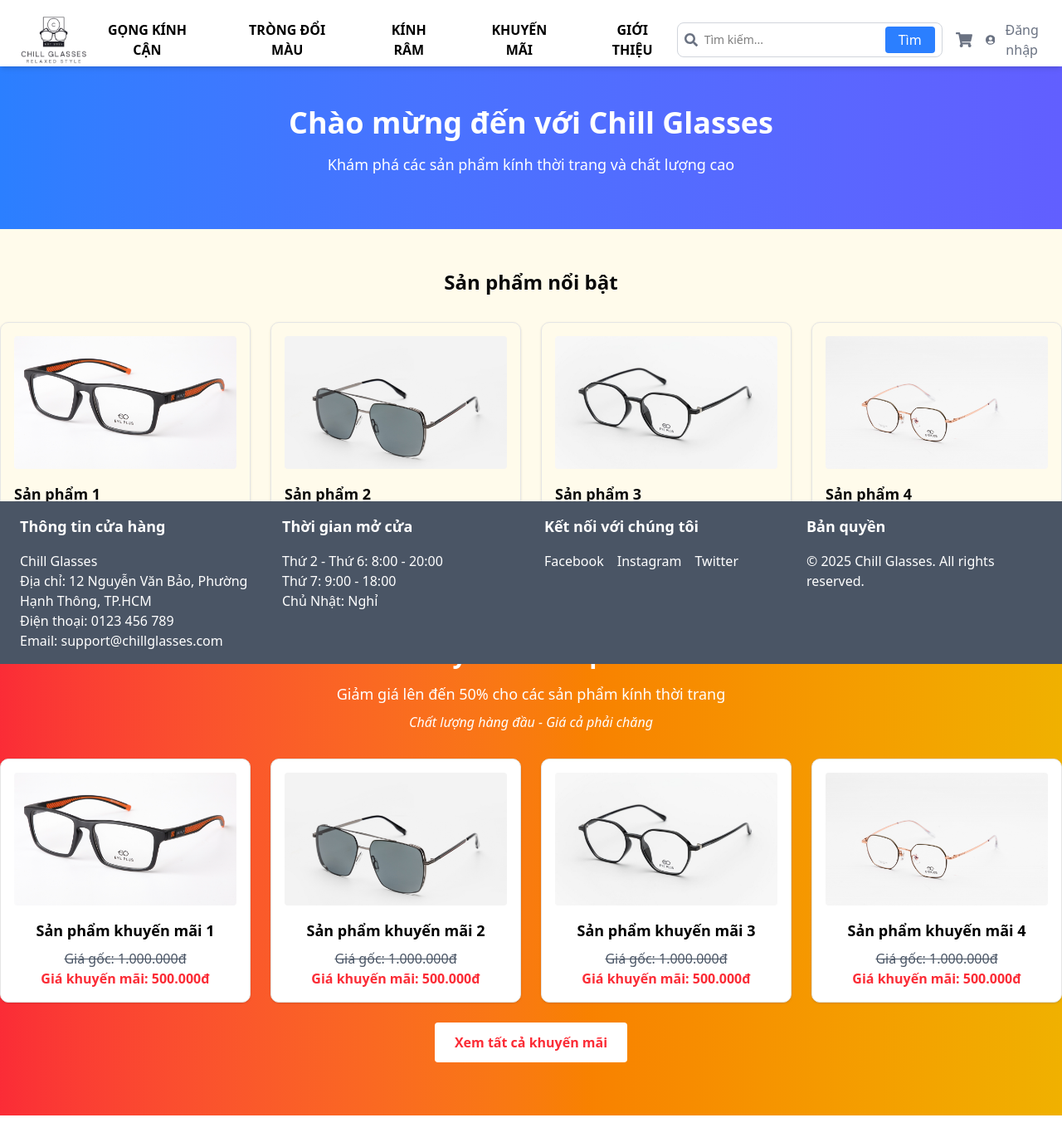
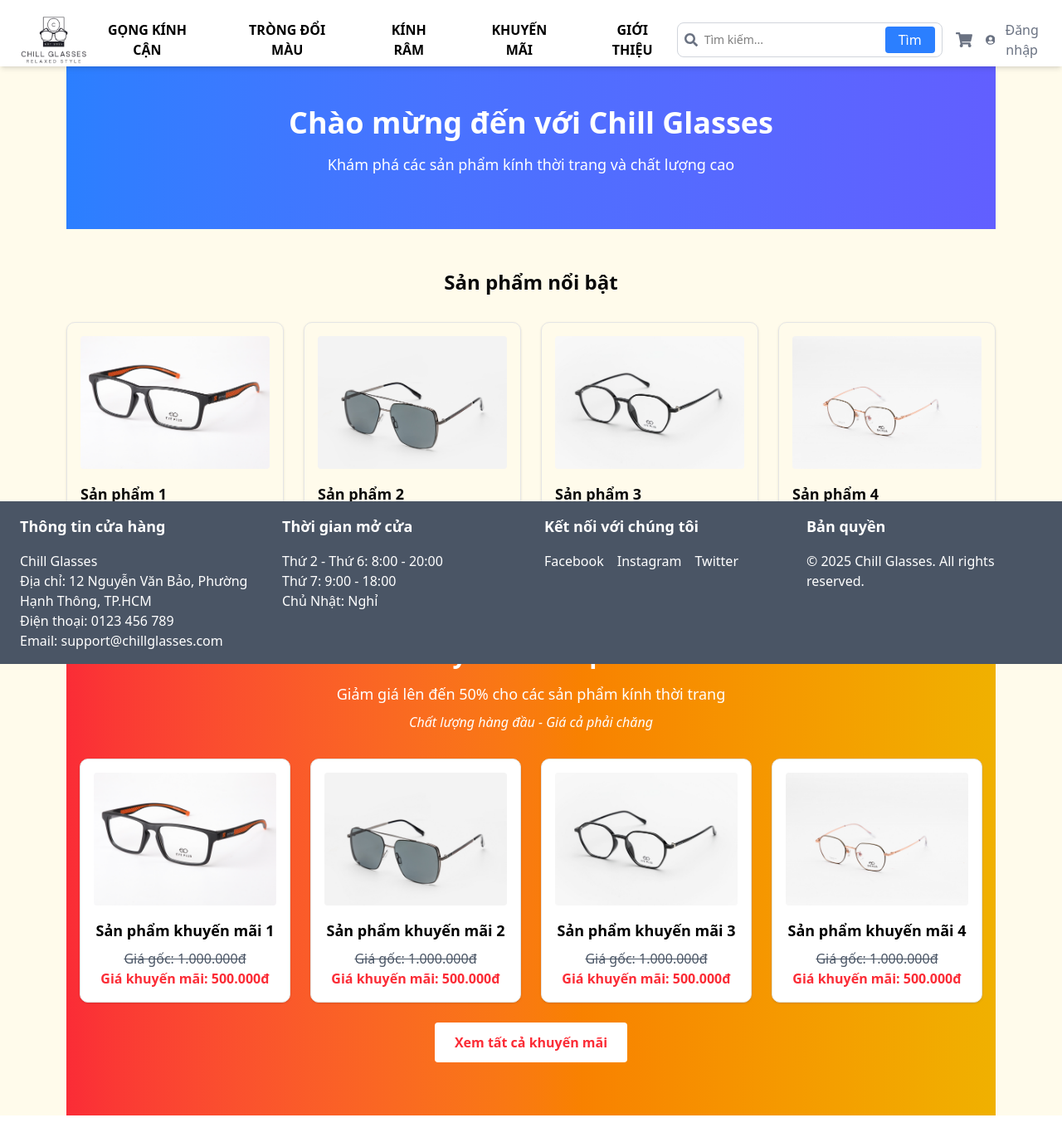
Before and after one commit to PhanQuocHuyIUH/ChillGlasses, a Next.js app: page / in a window 1280 px wide. Shown: the top 1382 px of the page at 83% size. Built offline with nearby package versions, Linux system fonts and the light colour scheme.

Commit message:
feat: setup admin page

```diff
--- a/src/app/(admin)/dashboard/page.tsx
+++ b/src/app/(admin)/dashboard/page.tsx
@@ -1,5 +1,12 @@
-const page = () => {
-  return <div>page</div>;
+const DashBoard = () => {
+  return (
+    <div>
+      <h1>Đây là trang Dashboard</h1>
+      <p>Biểu đồ doanh thu vẽ ở đây...</p>
+
+    </div>
+
+  );
 };
 
-export default page;
+export default DashBoard;
--- a/src/app/(admin)/layout.tsx
+++ b/src/app/(admin)/layout.tsx
@@ -1,5 +1,11 @@
-const layout = () => {
-  return <div>layout</div>;
-};
+import { ReactNode } from 'react';
 
-export default layout;
+export default function AdminLayout({ children }: { children: ReactNode }) {
+  return (
+    <div className="flex h-screen">
+          <main className="p-4">
+             {children}
+          </main>
+    </div>
+  )
+}
--- a/src/app/page.tsx
+++ b/src/app/page.tsx
@@ -21,14 +21,16 @@
     <div className="flex flex-col min-h-screen font-sans bg-amber-50">
       <Header />
 
+      {/* Main Content Wrapper */}
+      <main className="flex-1 w-full max-w-6xl mx-auto px-4">
         {/* Banner */}
-      <section className="w-full bg-linear-to-r from-blue-500 to-indigo-500 text-white py-16 text-center">
+        <section className="w-full bg-gradient-to-r from-blue-500 to-indigo-500 text-white py-16 text-center">
           <h1 className="text-4xl font-bold">Chào mừng đến với Chill Glasses</h1>
           <p className="mt-4 text-lg">Khám phá các sản phẩm kính thời trang và chất lượng cao</p>
         </section>
 
         {/* Sản phẩm nổi bật / bán chạy */}
-      <section className="container mx-auto py-12">
+        <section className="py-12">
           <h2 className="text-2xl font-bold text-center mb-8">Sản phẩm nổi bật</h2>
           <div className="grid grid-cols-1 sm:grid-cols-2 md:grid-cols-4 gap-6">
             {allProducts.map((product) => (
@@ -54,11 +56,12 @@
         </section>
 
         {/* Khuyến mãi */}
-      <section className="w-full bg-linear-to-r from-red-500 to-yellow-500 text-white py-16 text-center">
+        <section className="w-full bg-gradient-to-r from-red-500 to-yellow-500 text-white py-16 text-center">
+          <div className="max-w-6xl mx-auto px-4">
             <h2 className="text-3xl font-bold">Khuyến mãi hấp dẫn</h2>
             <p className="mt-4 text-lg">Giảm giá lên đến 50% cho các sản phẩm kính thời trang</p>
             <p className="mt-2 italic">Chất lượng hàng đầu - Giá cả phải chăng</p>
-        <div className="container mx-auto mt-8 grid grid-cols-1 sm:grid-cols-2 md:grid-cols-4 gap-6">
+            <div className="mt-8 grid grid-cols-1 sm:grid-cols-2 md:grid-cols-4 gap-6">
               {allProducts.map((product) => (
                 <Link
                   key={product.id}
@@ -83,7 +86,9 @@
             <button className="mt-6 bg-white text-red-500 px-6 py-3 rounded font-bold hover:bg-gray-200">
               Xem tất cả khuyến mãi
             </button>
+          </div>
         </section>
+      </main>
 
       <Footer />
     </div>
```
Lines whose indentation alone changed are shown as unchanged.
